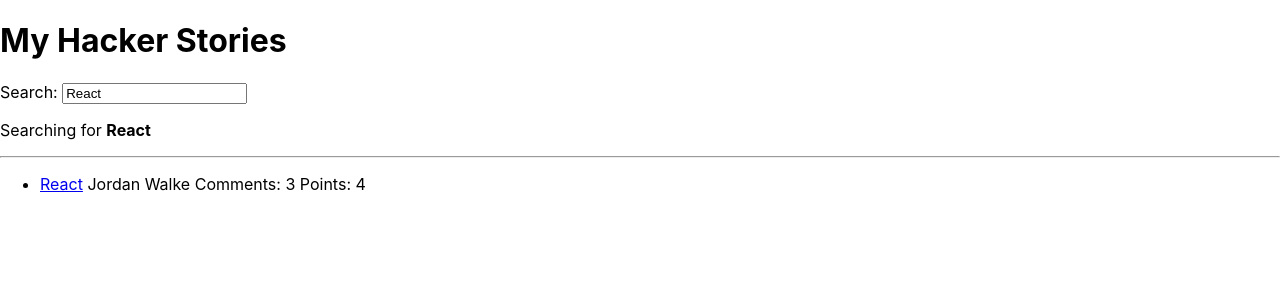
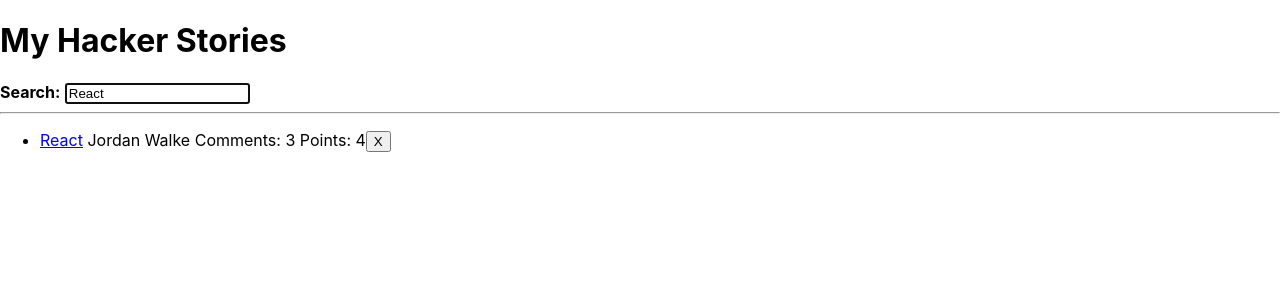
Before and after one commit to MarcusCHill/React-Hacker-Stories, a React (Create React App) app: page / in a window 1280 px wide. Shown: the top 300 px of the page. Built offline with nearby package versions, Linux system fonts and the light colour scheme.

Commit message:
Search component is now reusable and uses compontent composition, List items are removable

```diff
--- a/src/App.js
+++ b/src/App.js
@@ -1,4 +1,24 @@
 import * as React from "react";
+
+const initialStories = [
+  {
+    title: 'React',
+    url: 'https://reactjs.org/',
+    author: 'Jordan Walke',
+    num_comments: 3,
+    points: 4,
+    objectID: 0,
+  },
+  {
+    title: 'Redux',
+    url: 'https://redux.js.org/',
+    author: 'Dan Abramov, Andrew Clark',
+    num_comments: 2,
+    points: 5,
+    objectID: 1,
+  }
+];
+
 
 const useStorageState = (key, initialState) => {
   const [value, setValue] = React.useState(
@@ -14,26 +34,16 @@
 
 function App() {
 
-  const stories = [
-    {
-      title: 'React',
-      url: 'https://reactjs.org/',
-      author: 'Jordan Walke',
-      num_comments: 3,
-      points: 4,
-      objectID: 0,
-    },
-    {
-      title: 'Redux',
-      url: 'https://redux.js.org/',
-      author: 'Dan Abramov, Andrew Clark',
-      num_comments: 2,
-      points: 5,
-      objectID: 1,
-    }
-  ];
+  const [searchTerm, setSearchTerm] = useStorageState("search","React");
 
-  const [searchTerm, setSearchTerm] = useStorageState("search","React");
+  const [stories, setStories] = React.useState(initialStories)
+
+  const handleRemoveStory = (item) => {
+    const newStories = stories.filter(
+      (story) => item.objectID !== story.objectID
+    );
+    setStories(newStories);
+  };
 
   const handleSearch = (event) => {
     setSearchTerm(event.target.value);
@@ -46,44 +56,72 @@
   return (
     <div>
       <h1>My Hacker Stories</h1>
-      <Search onSearch={handleSearch} search={searchTerm}/>
+      <InputWithLabel id="search" value={searchTerm} onInputChange={handleSearch} >
+        <strong>Search:</strong>
+      </InputWithLabel>
       <hr/>
-      <List list={searchedStories}/>
+      <List list={searchedStories} onRemoveItem={handleRemoveStory} />
     </div>
   );
 };
 
-function Search (props) {
+const InputWithLabel = ({ id, value, type="text", onInputChange, isFocused, children }) => {
+  const inputRef = React.useRef();
+
+  React.useEffect(()=>{
+    if(isFocused && inputRef.current){
+      inputRef.current.focus();
+    }
+  }, [isFocused]);
+
   return(
     <>
-      <label htmlFor="search">Search: </label>
-      <input id="search" type="text" onChange={props.onSearch} value={props.search}/>
-      <p>Searching for <strong>{props.search}</strong></p>
+      <label htmlFor={id}>{children}</label>
+      &nbsp;
+      <input
+        id={id}
+        ref={inputRef}
+        value={value}
+        type={type}
+        autoFocus
+        onChange={onInputChange}
+      />
     </>
   );
 };
 
-function List (props){
+// function Search (props) {
+//   return(
+//     <>
+//       <label htmlFor="search">Search: </label>
+//       <input id="search" type="text" onChange={props.onSearch} value={props.search}/>
+//       <p>Searching for <strong>{props.search}</strong></p>
+//     </>
+//   );
+// };
+
+function List ({ list, onRemoveItem }){
   return(
     <ul>
-      {props.list.map((item) => (
-        <Item key={item.objectID} item={item} />
+      {list.map((item) => (
+        <Item key={item.objectID} item={item} onRemoveItem={onRemoveItem} />
       ))}
     </ul>
   );
 };
 
-function Item (props){
-  return(
+const Item = ({ item, onRemoveItem }) => (
     <li>
       <span>
-        <a href={props.item.url}>{props.item.title}</a>
+        <a href={item.url}>{item.title}</a>
       </span>
-      <span> {props.item.author}</span>
-      <span> Comments: {props.item.num_comments}</span>
-      <span> Points: {props.item.points}</span>
+      <span> {item.author}</span>
+      <span> Comments: {item.num_comments}</span>
+      <span> Points: {item.points}</span>
+      <span>
+        <button type="button" onClick={() => onRemoveItem(item)}>X</button>
+      </span>
     </li>
-  );
-};
+);
 
 export default App;
```
